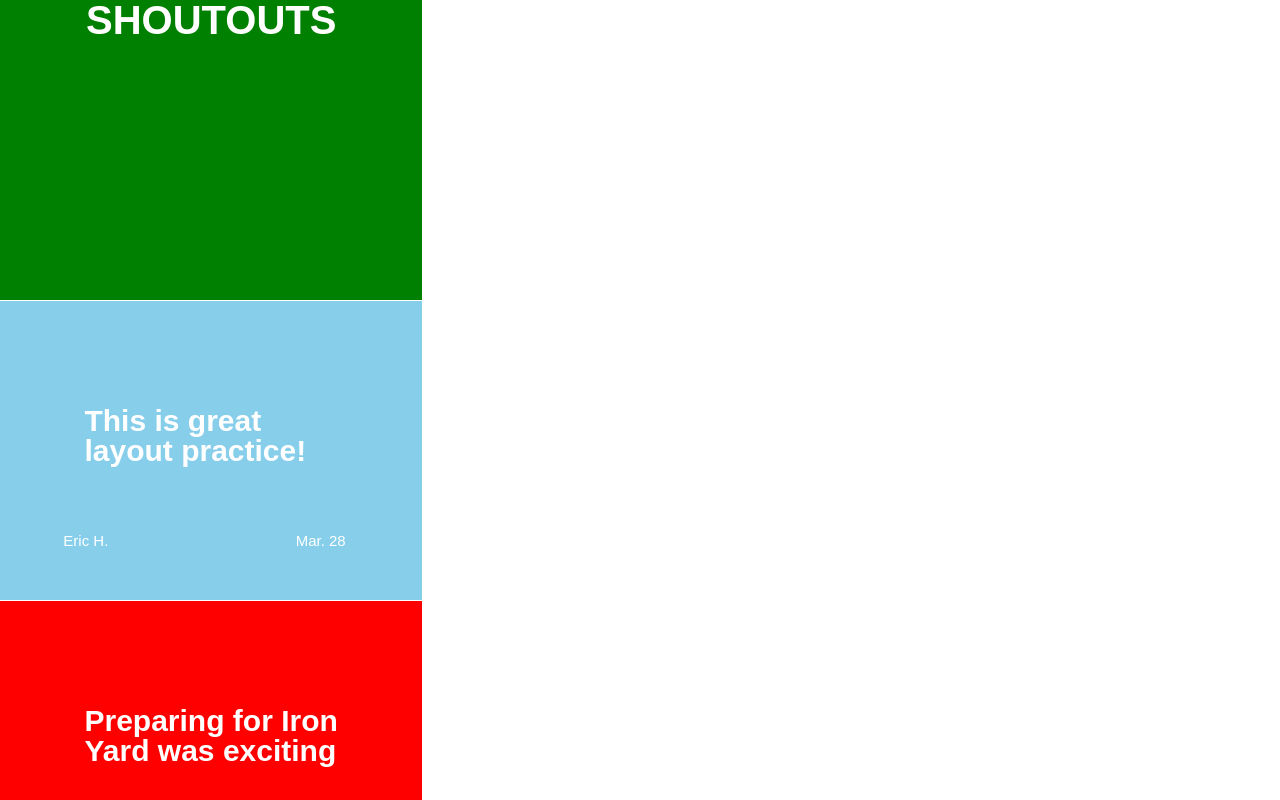
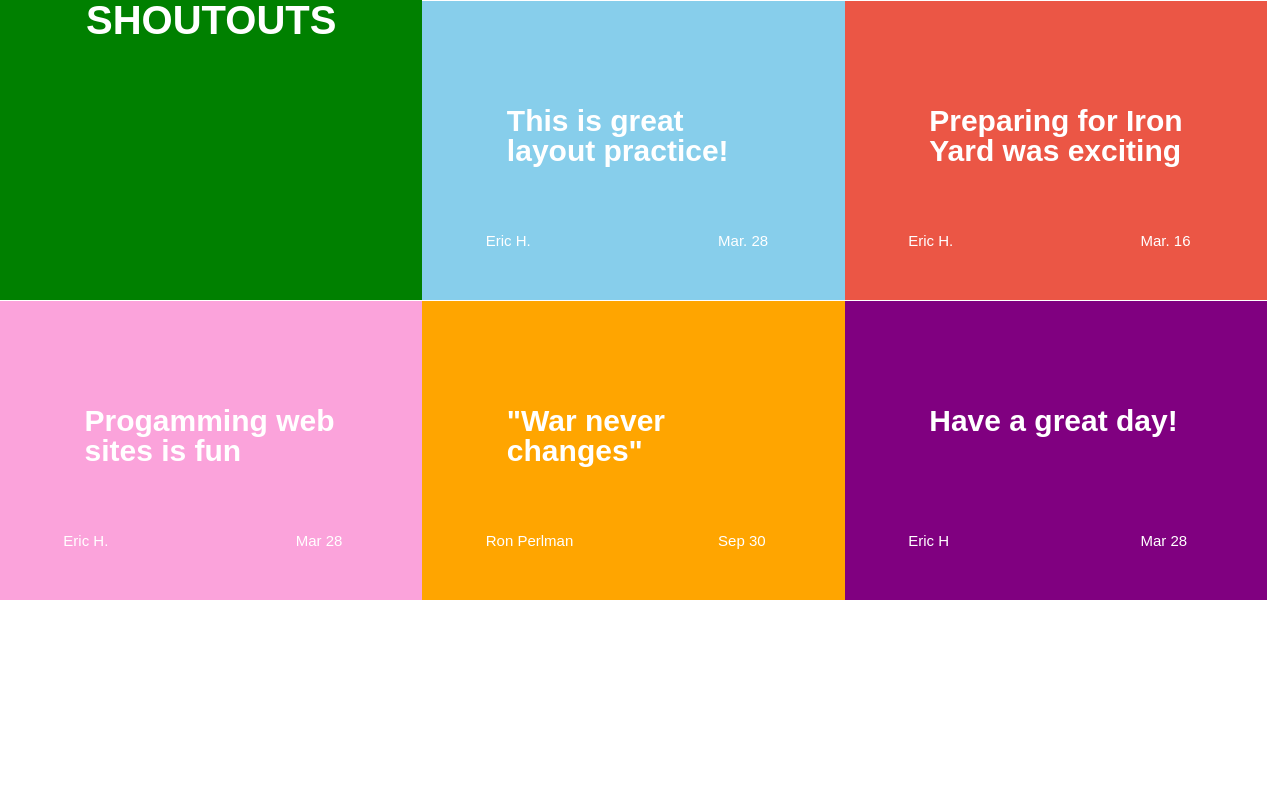
Before and after one commit to Eric-Humpert-tiy-assignments/Shoutouts, a plain HTML site: page index.html in a window 1280 px wide. Shown: the top 800 px of the page. Drawn offline with Linux system fonts and the light colour scheme.

Commit message:
standardized format of the shoutout blocks and added content to the shoutouts.

```diff
--- a/index.html
+++ b/index.html
@@ -22,9 +22,33 @@
           <span class="date"> Mar. 16</span>
         </div>
       </div>
-      <div class="shoutout-block green-block"></div>
-      <div class="shoutout-block orange-block"></div>
-      <div class="shoutout-block purple-block"></div>
+      <div class="shoutout-block pink-block">
+        <p class="shoutout">
+          Progamming web sites is fun
+        </p>
+        <div class="comment-date">
+          <span class="author-name">Eric H.</span>
+          <span class="date">Mar 28</span>
+        </div>
+      </div>
+      <div class="shoutout-block orange-block">
+        <p class="shoutout">
+          "War never changes"
+        </p>
+        <div class="comment-date">
+          <span class="author-name">Ron Perlman</span>
+          <span class="date">Sep 30</span>
+        </div>
+      </div>
+      <div class="shoutout-block purple-block">
+        <p class="shoutout">
+          Have a great day!
+        </p>
+        <div class="comment-date">
+          <span class="author-name">Eric H</span>
+          <span class="date">Mar 28</span>
+        </div>
+      </div>
     </div>
   </body>
 </html>
--- a/main.css
+++ b/main.css
@@ -61,6 +61,7 @@ Block formatting
 .nav-block {
   background-color: green;
   text-align: center;
+  float: left;
   font-size: 40px;
   font-weight: bold;
   width: 33%;
@@ -69,6 +70,7 @@ Block formatting
 
 .shoutout-block {
   height: 300px;
+  float: left;
   position: relative;
   width: 33%;
 }
@@ -108,7 +110,7 @@ Block colors
 }
 
 .red-block {
-  background-color: red;
+  background-color: #EB5645;
 }
 
 .green-block {
@@ -122,3 +124,7 @@ Block colors
 .purple-block {
   background-color: purple;
 }
+
+.pink-block {
+  background-color: #FBA3DB;
+}
```
